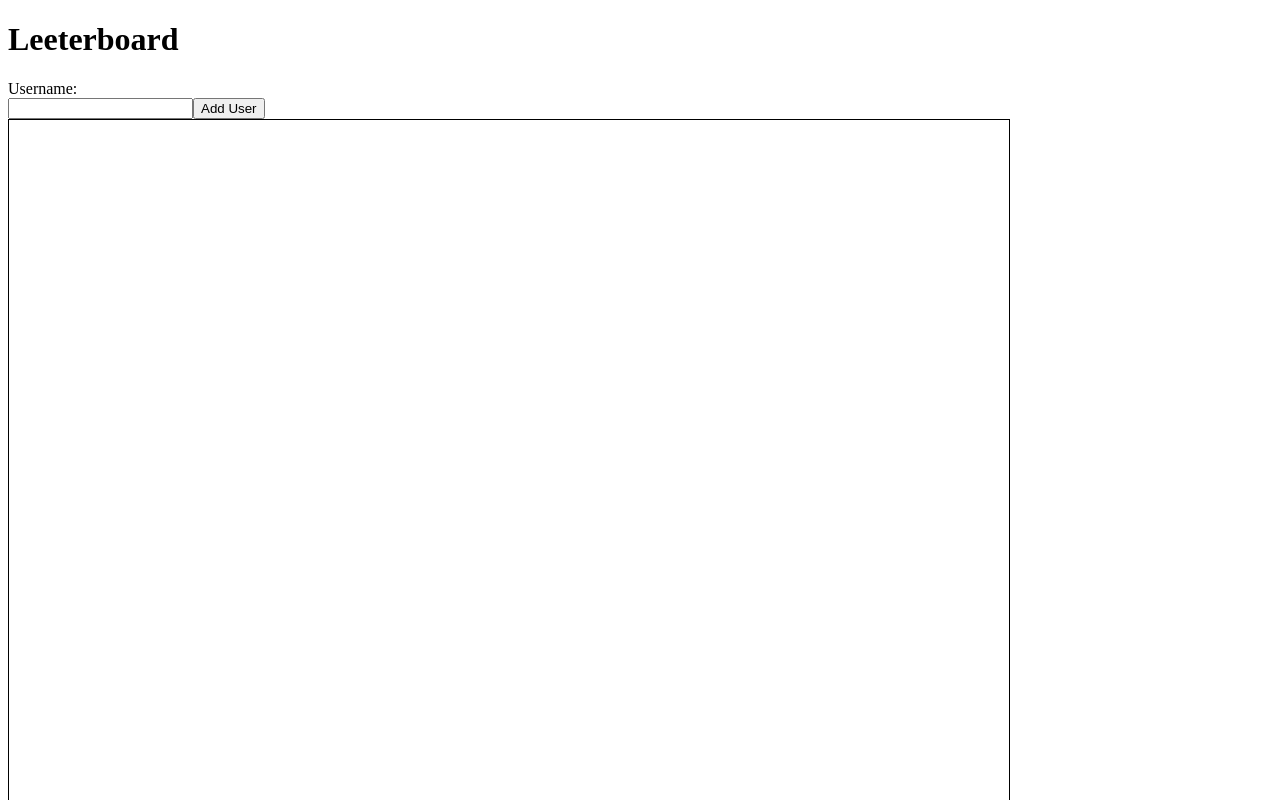
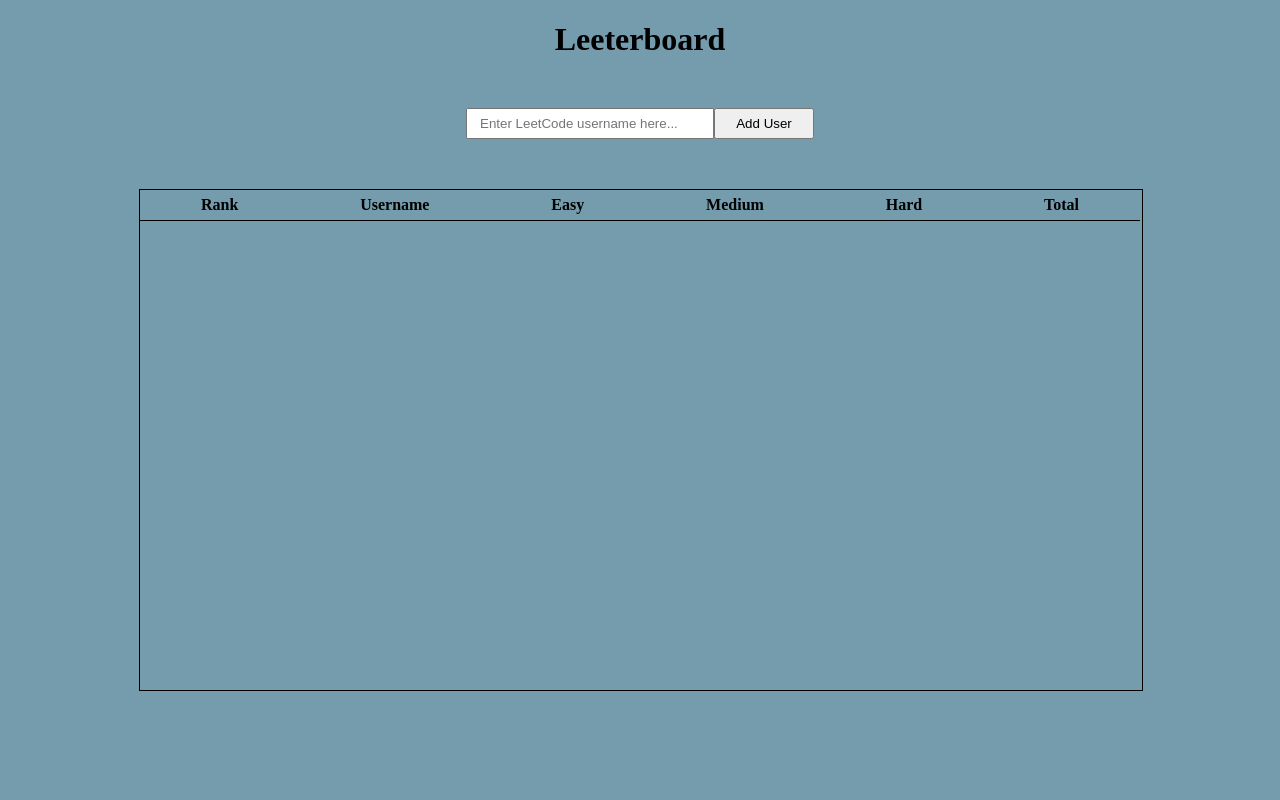
Before and after one commit to finleydecker/Leeterboard, a React app: page / in a window 1280 px wide. Shown: the top 800 px of the page. Built offline with nearby package versions, Linux system fonts and the light colour scheme.

Commit message:
row and page styling

```diff
--- a/client/App.jsx
+++ b/client/App.jsx
@@ -59,16 +59,27 @@
     // sort the rows by total solved desc
     const userArr = this.state.users.sort(this.sortRows);
     for (let i = 0; i < userArr.length; i++) {
-      rows.push(<Row key={i} username={userArr[i].username} easySolved={userArr[i].easySolved} mediumSolved={userArr[i].mediumSolved} hardSolved={userArr[i].hardSolved} totalSolved={userArr[i].totalSolved} />)
+      rows.push(<Row key={i} rank={i + 1} username={userArr[i].username} easySolved={userArr[i].easySolved} mediumSolved={userArr[i].mediumSolved} hardSolved={userArr[i].hardSolved} totalSolved={userArr[i].totalSolved} />)
     }
 
     return (
       <div>
         <h1 >Leeterboard</h1>
-        <label htmlFor="username">Username:</label><br></br>
-        <input type="text" id="username-field" name="username" />
-        <button id='add-user' onClick={this.getStats}>Add User</button>
+        <div id='input-container'>
+          <input type="text" id="username-field" name="username" placeholder='Enter LeetCode username here...' />
+          <button id='add-user' onClick={this.getStats}>Add User</button>
+        </div>
         <div id="leaderboard">
+          <div id="column-names">
+            <ul>
+              <li>Rank</li>
+              <li>Username</li>
+              <li>Easy</li>
+              <li>Medium</li>
+              <li>Hard</li>
+              <li>Total</li>
+            </ul>
+          </div>
           {rows}
         </div>
       </div>
--- a/client/Row.jsx
+++ b/client/Row.jsx
@@ -7,7 +7,17 @@
 
   render() {
     return (
-      <h3>Username: {this.props.username} | Easy: {this.props.easySolved} | Medium: {this.props.mediumSolved} | Hard: {this.props.hardSolved} | Total: {this.props.totalSolved}</h3>
+      // <h3>Rank: {this.props.rank} | Username: {this.props.username} | Easy: {this.props.easySolved} | Medium: {this.props.mediumSolved} | Hard: {this.props.hardSolved} | Total: {this.props.totalSolved}</h3>
+      <div id="row-container">
+        <ul id="row">
+          <li>{this.props.rank}</li>
+          <li>{this.props.username}</li>
+          <li>{this.props.easySolved}</li>
+          <li>{this.props.mediumSolved}</li>
+          <li>{this.props.hardSolved}</li>
+          <li>{this.props.totalSolved}</li>
+        </ul>
+      </div>
     )
   }
 }
--- a/client/styles.css
+++ b/client/styles.css
@@ -1,5 +1,77 @@
+body {
+  margin: 0;
+  display: flex;
+  justify-content: center;
+  background-color: #749cad;
+}
+
+h1 {
+  display: flex;
+  justify-content: center;
+}
+
+#input-container {
+  display: flex;
+  justify-content: center;
+  margin: 50px;
+}
+
+input {
+  height: 25px;
+  width: 240px;
+  text-indent: 10px;
+}
+
+button {
+  width: 100px;
+}
+
 #leaderboard {
-  height: 1000px;
-  width: 1000px;
+  height: 500px;
+  width: 100%;
   border: 1px solid black
 }
+
+#column-names {
+  display: flex;
+  align-items: center;
+  height: 30px;
+  width: 1000px;
+  border-bottom: 1px solid black;
+  font-size: 16px;
+}
+
+ul {
+  display: flex;
+  justify-content: space-around;
+  list-style-type: none;
+  margin: 0;
+  padding: 0;
+  width: 100%;
+}
+
+li {
+  display: inline;
+  font-weight: bold;
+}
+
+#row-container {
+  border-bottom: 1px solid black;
+}
+
+#row {
+  display: flex;
+  justify-content: space-around;
+  align-items: center;
+  list-style-type: none;
+  margin: 0;
+  padding: 0;
+  height: 30px;
+  width: 100%;
+  font-size: 16px;
+  font-weight: lighter;
+}
+
+#row li {
+  display: inline;
+}
```
